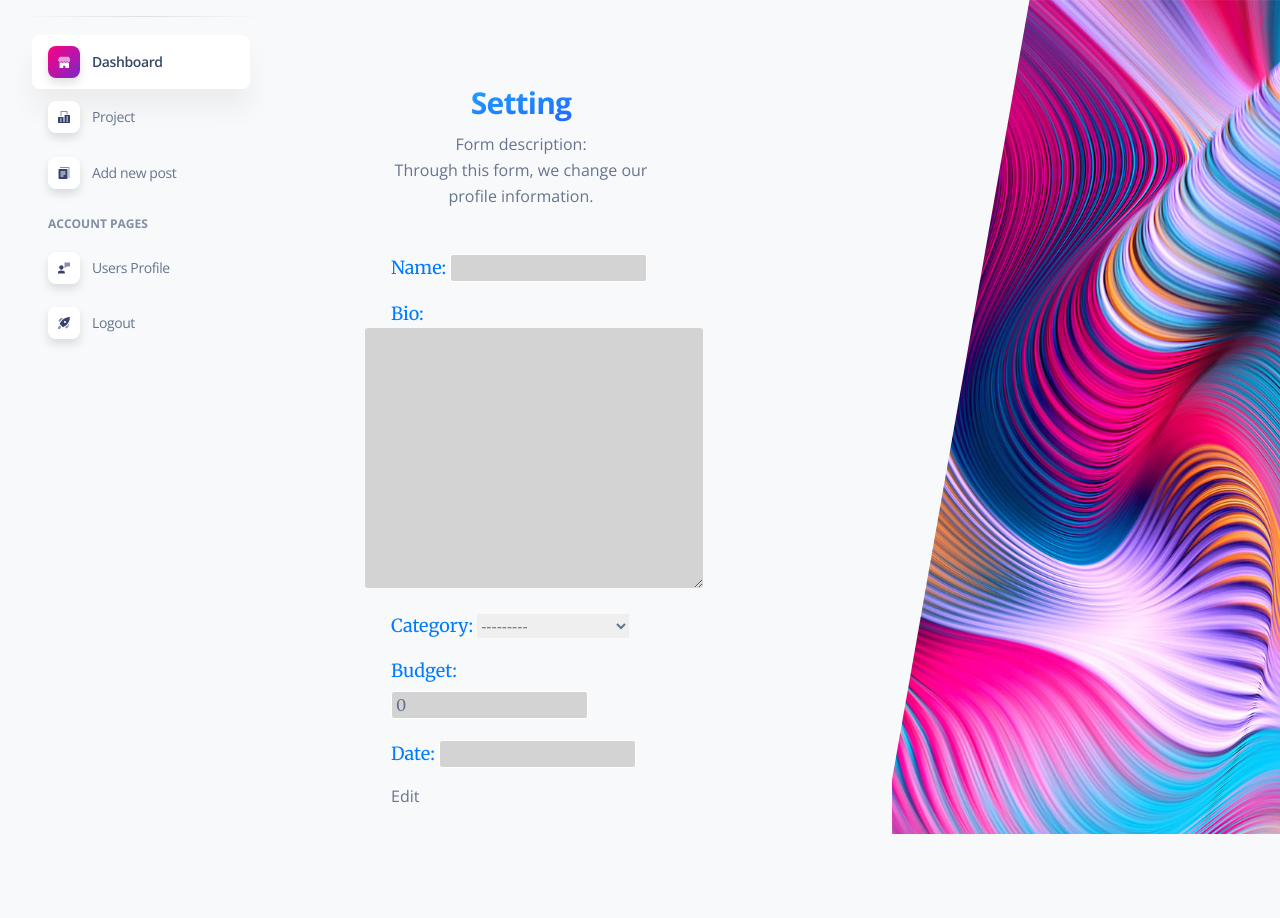
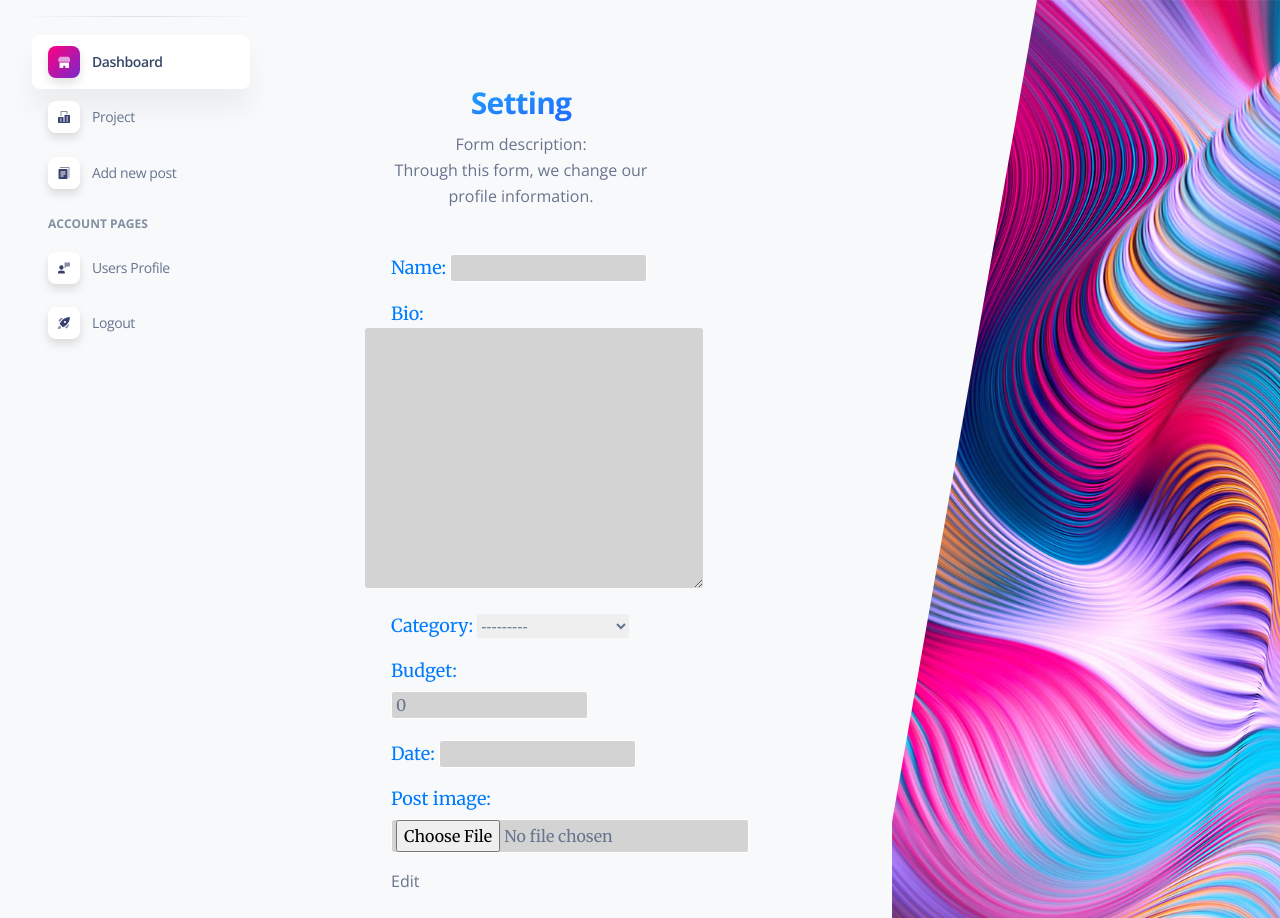
Before and after one commit to Telisman/django_web_app, a Django app: template templates/user_settings.html in a window 1280 px wide. Before the commit the page ends 834 px from the top, so only its background shows below. Run offline with Django 4.2, Linux system fonts and the light colour scheme; the template is opened without the code that fills it: values that come from a table or form of the project are taken from there, others are empty; a user stored in the database is signed in; tables that the repository leaves empty hold one stand-in row (values such as "Sample post"); some libraries are stand-ins or nearby versions.

Commit message:
For image to upload to are database we need to set in settings MEDIA_ROOT = os.path.join(BASE_DIR, 'media') and also in are html files need to put in every form enctype="multipart/form-data"

```diff
--- a/chores/forms.py
+++ b/chores/forms.py
@@ -2,16 +2,20 @@ from django.forms import ModelForm
 from chores.models import ChoresPost
 from django import forms
 
+
 class AddChoresForm(ModelForm):
     class Meta:
-        model=ChoresPost
-        fields= ('name','bio','category','budget','user_of_post','date')
+        model = ChoresPost
+        fields = ('name', 'bio', 'category', 'budget', 'user_of_post', 'date', 'post_image')
 
         widgets = {
-            'name':forms.TextInput(attrs={'class':'form-control'}),
-            'date':forms.DateInput(attrs={'class':'form-control'}),
-            'bio':forms.Textarea(attrs={'class':'form-control'}),
-            'category':forms.Select(attrs={'class':'form-control'}),
-            'budget':forms.NumberInput(attrs={'min': '0', 'class': 'form-control'}),
-            'user_of_post': forms.TextInput(attrs={'class': 'form-control', 'value': '', 'id': 'user', 'type': 'hidden'}),
+            'name': forms.TextInput(attrs={'class': 'form-control'}),
+            'date': forms.DateInput(attrs={'class': 'form-control'}),
+            'bio': forms.Textarea(attrs={'class': 'form-control'}),
+            'category': forms.Select(attrs={'class': 'form-control'}),
+            'budget': forms.NumberInput(attrs={'min': '0', 'class': 'form-control'}),
+            'user_of_post': forms.TextInput(
+                attrs={'class': 'form-control', 'value': '', 'id': 'user', 'type': 'hidden'}),
+            'post_image': forms.FileInput(attrs={'class': 'form-control'}),
+
         }
--- a/chores/models.py
+++ b/chores/models.py
@@ -20,7 +20,7 @@ class ChoresPost(models.Model):  # Job post
     category = models.CharField(max_length=100, choices=ChoresPost_TYPE_CHOICE)  # category
     budget = models.IntegerField(default=0)  # price
     date = models.DateField(null=True)
-    post_image = models.ImageField(null=True, blank=True, default=None)
+    post_image = models.ImageField(null=True, blank=True, upload_to='images/')
 
     def __str__(self):
         return 'Time of post:{} || Description:{} || Name of post:{}'.format(self.date_of_post, self.bio, self.name)
--- a/chores/urls.py
+++ b/chores/urls.py
@@ -1,9 +1,8 @@
 from .views import AddOfferPage, OfferView, ShowOffer
-from django.urls import path, re_path, include
+from django.urls import path
 
 urlpatterns = [
     path('AddNewOffer/', AddOfferPage, name='AddNewOffer'),
     path('Offers/', OfferView, name='OfferView'),
     path('Offer/<int:pk>', ShowOffer.as_view(), name='ShowOffer'),
-    # path('search_venues/', search_venues, name='searchvenues'),
 ]
--- a/chores/views.py
+++ b/chores/views.py
@@ -11,7 +11,7 @@ from chores.filters import ChoresPostFilters
 def AddOfferPage(request):
     submitted = False
     if request.method == "POST":
-        form = AddChoresForm(request.POST)
+        form = AddChoresForm(request.POST, request.FILES)
         if form.is_valid():
             form.save()
             return render(request, 'dashboard.html')
--- a/clients/models.py
+++ b/clients/models.py
@@ -15,7 +15,7 @@ class ClientsUsers(AbstractUser):
     last_name = models.CharField(max_length=100)
     first_name = models.CharField(max_length=100)
     phone_number = models.CharField(max_length=100)
-    profile_image = models.ImageField(null=True, blank=True, default=None)
+    profile_image = models.ImageField(null=True, blank=True, default=None, upload_to='images/')
     is_superuser = models.BooleanField(default=False)
     is_active = models.BooleanField(default=True)
     is_staff = models.BooleanField(default=False)
--- a/templates/user_settings.html
+++ b/templates/user_settings.html
@@ -19,7 +19,7 @@
                         </p>
                     </div>
                     <div class="flex-auto p-6">
-                        <form action="" method="POST" class="form-control">
+                        <form action="" method="POST" class="form-control" enctype="multipart/form-data">
                             {% csrf_token %}
                             {{ form.as_p}}
                             <button type="submit">Edit</button>
```
Also changed, not shown: templates/add_offer.html (+20 -1 lines), chores/migrations/0027_alter_chorespost_post_image.py (added), clients/migrations/0006_alter_clientsusers_profile_image.py (added), db.sqlite3, media/images/1574420836216.jpg (added), media/images/19242975_10213116483364931_8504896787571383800_o.jpg (added).
